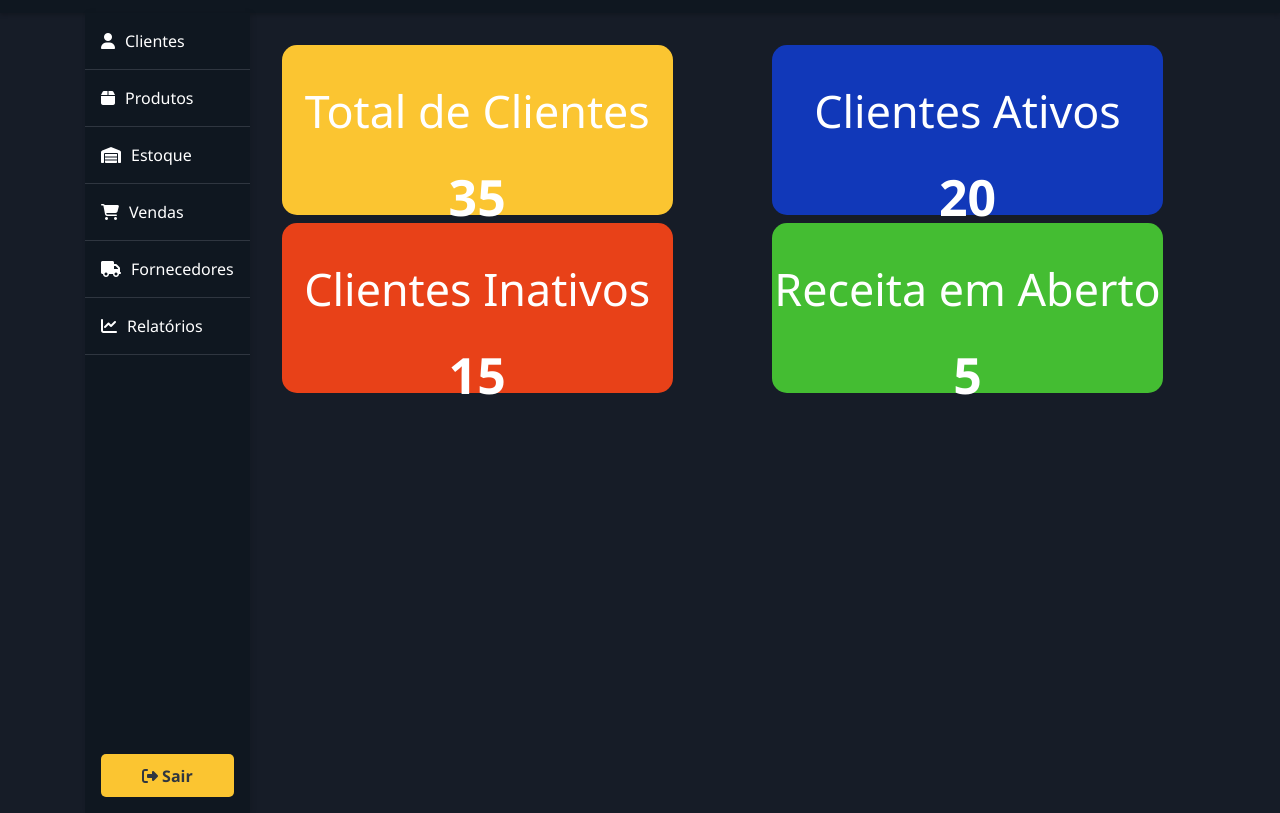
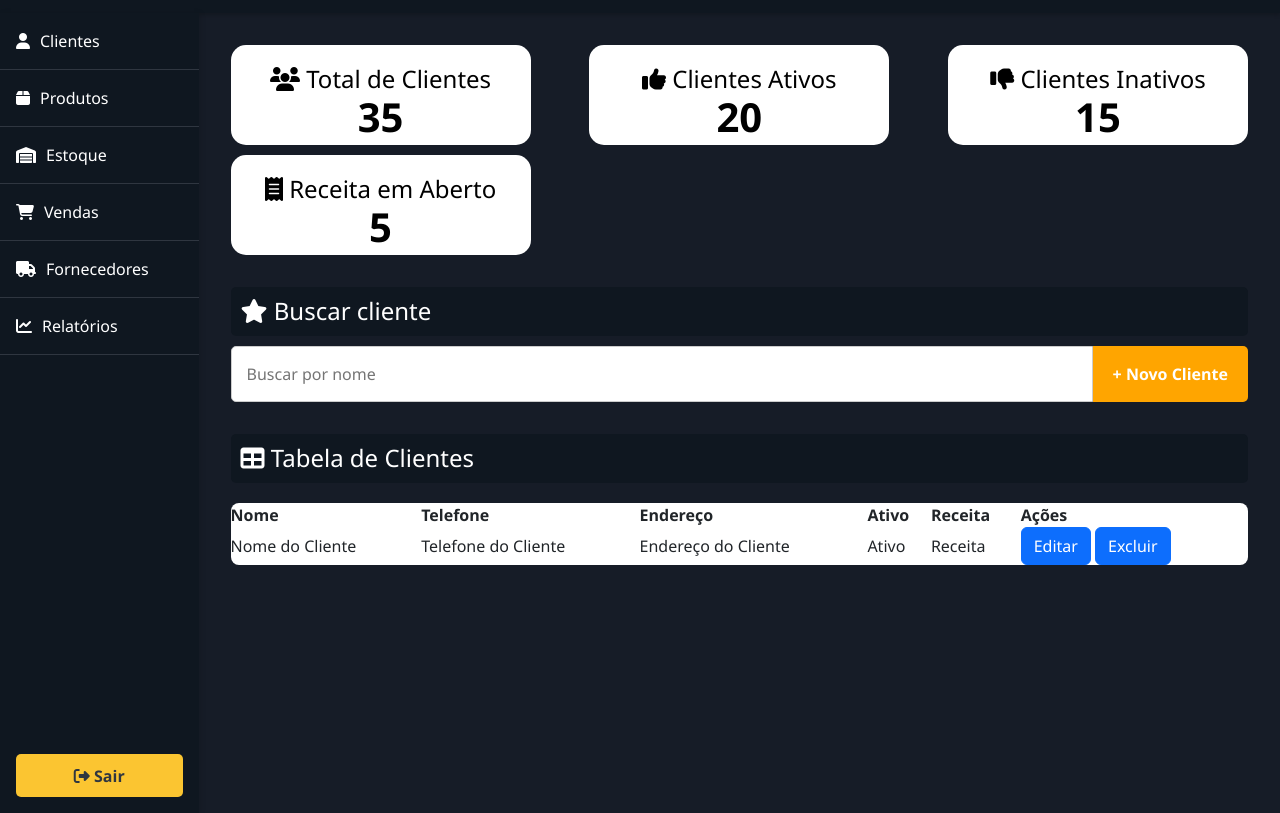
Before and after one commit to robertdouglasaimon/projeto-medcontrol, a website: page medcontrol-sistema/front-end/medcontrol-sistema/sistema.html in a window 1280 px wide. Shown: the part 66-879 px from the top of the page. Drawn offline with nearby package versions, Linux system fonts and the light colour scheme.

Commit message:
Add interface do usuário do painel do cliente e dependência do Bootstrap
- Introduz uma nova interface de painel do cliente com cartões de resumo, pesquisa, modal para adicionar clientes e um layout de tabela.

- Atualiza o CSS para melhorar o estilo e a interatividade.

- Adiciona o Bootstrap como dependência e atualiza o HTML para usar arquivos Bootstrap e CSS locais.

- Também inclui um arquivo de sessão SQL com consultas de seleção básicas para todas as tabelas principais.

```diff
--- /dev/null
+++ b/medcontrol-sistema/front-end/medcontrol-sistema/package.json
@@ -0,0 +1,5 @@
+{
+  "dependencies": {
+    "bootstrap": "^5.3.8"
+  }
+}
--- a/medcontrol-sistema/front-end/medcontrol-sistema/sistema.css
+++ b/medcontrol-sistema/front-end/medcontrol-sistema/sistema.css
@@ -185,57 +185,211 @@ main#app {
   padding: 2rem;
   overflow-y: auto;
 }
-/*----------------------------------------------------------------------------------------*/
+/*-------------------------------------------------------------------------------------------------------------------------------------------*/
 
-/*Estilizando o "clientes.js"-------------------------------------------------------------*/
+/*Estilizando o "clientes.js"----------------------------------------------------------------------------------------------------------------*/
+.container {
+  max-width: 100% !important;
+  padding-left: 0 !important;
+  padding-right: 0 !important;
+  margin-left: 0 !important;
+  margin-right: 0 !important;
+  width: 100% !important;
+}
+
 
 .card-clientes {
   display: flex;
   flex-direction: row;
   flex-wrap: wrap;
   justify-content: space-between;
-  gap: 8px;
+  gap: 10px;
   color: var(--cor-branca);
 }
 
 .card-clientes p {
-  font-size: 2.8rem;
-  margin-top: 2rem;
+  font-size: 1.5rem;
+  margin-top: 1rem;
+  color: var(--cor-preta);
 }
 
 .valores-clientes {
-  font-size: 50px;
+  position: relative;
+  top: -26px;
+  font-size: 40px;
   font-weight: bold;
+  color: var(--cor-preta);
 }
 
 .total-clientes {
-  width: 391px ;
-  height: 170px;
-  background-color: #fbc531;
+  width: 300px;
+  height: 100px;
+  background-color: var(--cor-branca);
   border-radius: 15px;
   text-align: center;
 }
 
 .cliente-ativo {
-  width: 391px ;
-  height: 170px;
-  background-color: #1138b9;
+  width: 300px;
+  height: 100px;
+  background-color: var(--cor-branca);
   border-radius: 15px;
   text-align: center;
 }
 
 .cliente-inativo {
-  width: 391px ;
-  height: 170px;
-  background-color: #e84118;
+  width: 300px;
+  height: 100px;
+  background-color: var(--cor-branca);
   border-radius: 15px;
   text-align: center;
 }
 
 .cliente-receita {
-  width: 391px ;
-  height: 170px;
-  background-color: #44bd32;
+  width: 300px;
+  height: 100px;
+  background-color: var(--cor-branca);
   border-radius: 15px;
   text-align: center;
 }
+
+/* Hover para cada card */
+.total-clientes:hover {
+  background-color: #f9ca24;
+  transform: scale(1.05);
+  transition: all 0.3s ease-in-out;
+
+  /* listra azul na parte inferior do card */
+  border-bottom: 5px solid #0984e3;
+}
+
+.cliente-ativo:hover {
+  background-color: #0d6efd;
+  transform: scale(1.05);
+  transition: all 0.3s ease-in-out;
+
+  /* listra azul na parte inferior do card */
+  border-bottom: 5px solid #0984e3;
+}
+
+.cliente-inativo:hover {
+  background-color: #ff6b6b;
+  transform: scale(1.05);
+  transition: all 0.3s ease-in-out;
+
+  /* listra azul na parte inferior do card */
+  border-bottom: 5px solid #0984e3;
+}
+
+.cliente-receita:hover {
+  background-color: #4cd137;
+  transform: scale(1.05);
+  transition: all 0.3s ease-in-out;
+
+  /* listra azul na parte inferior do card */
+  border-bottom: 5px solid #0984e3;
+}
+
+/* Estilo referente a barra de pesquisa -------------------------------------------------*/
+.clientes-header {
+  margin-top: 1rem;
+}
+
+.clientes-header h2 {
+  background-color: var(--fundo-principal);
+  padding: 10px;
+  font-size: 1.5rem;
+  margin-bottom: 10px;
+  margin-top: 2rem;
+  color: var(--cor-branca);
+  border-radius: 5px;
+}
+
+.clientes-pesquisa {
+  display: flex;
+  justify-content: space-between;
+  align-items: center;
+  margin-bottom: 20px;
+}
+
+.search-container {
+  display: flex;
+  gap: 10px;
+}
+
+.buscar-input {
+  flex: 1;
+  padding: 15px;
+  border-radius: 5px 0 0 5px;
+  border: 1px solid #ccc;
+  font-size: 1rem;
+  min-width: 0;
+}
+
+.input-wrapper {
+  position: relative;
+  display: flex;
+  width: 100%;
+  max-width: 100%;
+}
+
+.btn-novo-cliente {
+  background-color: orange;
+  color: white;
+  border: none;
+  border-radius: 0 5px 5px 0;
+  padding: 15px 20px;
+  cursor: pointer;
+  font-weight: bold;
+  white-space: nowrap;
+}
+
+.modal {
+  position: fixed;
+  top: 0;
+  left: 0;
+  width: 100%;
+  height: 100%;
+  background-color: rgba(0,0,0,0.5);
+  display: flex;
+  justify-content: center;
+  align-items: center;
+}
+
+.modal.hidden {
+  display: none;
+}
+
+.modal-content {
+  background-color: white;
+  padding: 20px;
+  border-radius: 8px;
+  width: 300px;
+}
+
+.fechar-modal {
+  float: right;
+  cursor: pointer;
+  font-size: 20px;
+}
+/*-------------------------------------------------------*/
+
+/* Estilo relacionado a tabela de clientes --------------*/
+.clientes-tabela h2 {
+  background-color: var(--fundo-principal);
+  padding: 10px;
+  font-size: 1.5rem;
+  margin-bottom: 10px;
+  margin-top: 2rem;
+  color: var(--cor-branca);
+  border-radius: 5px;
+}
+
+table {
+  width: 100%;
+  border-collapse: collapse;
+  margin-top: 20px;
+  background-color: var(--cor-branca);
+  border-radius: 8px;
+  overflow: hidden;
+}
--- a/medcontrol-sistema/front-end/medcontrol-sistema/sistema.html
+++ b/medcontrol-sistema/front-end/medcontrol-sistema/sistema.html
@@ -3,11 +3,12 @@
 <head>
   <meta charset="UTF-8" />
   <meta name="viewport" content="width=device-width, initial-scale=1.0" />
-  <title>MedControl - Sistema</title>
-  <link rel="stylesheet" href="node_modules/bootstrap/dist/css/bootstrap.min.css">
-  <link rel="stylesheet" href="sistema.css" />
+
+  <link rel="stylesheet" href="./node_modules/bootstrap/dist/css/bootstrap.min.css">
+  <link rel="stylesheet" href="./sistema.css" />
   <link rel="stylesheet" href="https://cdnjs.cloudflare.com/ajax/libs/font-awesome/6.4.0/css/all.min.css" />
   <link rel="shortcut icon" href="logo/logo-semfundo.png" type="image/x-icon">
+  <title>MedControl - Sistema</title>
 </head>
 <body>
   <header>
--- a/medcontrol-sistema/front-end/medcontrol-sistema/telas/clientes.js
+++ b/medcontrol-sistema/front-end/medcontrol-sistema/telas/clientes.js
@@ -1,31 +1,110 @@
 export function render() {
-  const div = document.createElement("div-clientes");
-  div.classList.add("div-clientes");
+  const div = document.createElement("div");
+  div.classList.add("tela-clientes");
   div.innerHTML = `
+    <section class="clientes-cards">
       <div class="card-clientes">
-
         <div class="total-clientes">
-        <p>Total de Clientes</p>
+          <p>
+              <i class="fas fa-users"></i>
+              Total de Clientes
+          </p>
           <span class="valores-clientes">35</span>
         </div>
-
         <div class="cliente-ativo">
-        <p>Clientes Ativos</p>
+          <p>
+              <i class="fas fa-thumbs-up"></i>
+              Clientes Ativos
+          </p>
           <span class="valores-clientes">20</span>
         </div>
-
         <div class="cliente-inativo">
-        <p>Clientes Inativos</p>
+          <p>
+              <i class="fas fa-thumbs-down"></i>
+              Clientes Inativos
+          </p>
           <span class="valores-clientes">15</span>
         </div>
-
         <div class="cliente-receita">
-        <p>Receita em Aberto</p>
+          <p>
+            <i class="fas fa-receipt"></i>
+            Receita em Aberto
+          </p>
           <span class="valores-clientes">5</span>
         </div>
 
+      </div>
+    </section>
+    <section class="clientes-header">
+      <h2> <i class="fas fa-star"></i> Buscar cliente </h2>
 
+      <div class="clientes-pesquisa">
+        <div class="input-wrapper">
+          <input type="text" placeholder="Buscar por nome" class="buscar-input" />
+          <button class="btn-novo-cliente" id="btnNovoCliente">+ Novo Cliente</button>
         </div>
+      </div>
+    </section>
+    <!-- Modal do botão 'Novo Cliente'-->
+    <div id="modalNovoCliente" class="modal hidden">
+      <div class="modal-content">
+        <span class="fechar-modal" id="fecharModal">&times;</span>
+        <h3>Cadastrar Novo Cliente</h3>
+        <!-- Formulário de cadastro aqui -->
+        <form>
+          <input type="text" placeholder="Nome do cliente" required />
+          <input type="text" placeholder="Inserir aqui as opções" required />
+          <input type="text" placeholder="Inserir aqui as opções" required />
+          <input type="text" placeholder="Inserir aqui as opções" required />
+          <button type="submit">Salvar</button>
+        </form>
+      </div>
+    </div>
+    <section class="clientes-tabela">
+      <h2> <i class="fas fa-table"></i> Tabela de Clientes </h2>
+      <table>
+        <thead>
+          <tr>
+            <th>Nome</th>
+            <th>Telefone</th>
+            <th>Endereço</th>
+            <th>Ativo</th>
+            <th>Receita</th>
+            <th>Ações</th>
+          </tr>
+        </thead>
+        <tbody>
+          <tr>
+            <td>Nome do Cliente</td>
+            <td>Telefone do Cliente</td>
+            <td>Endereço do Cliente</td>
+            <td>Ativo</td>
+            <td>Receita</td>
+            <td>
+              <button class="btn btn-primary editar-cliente">Editar</button>
+              <button class="btn btn-primary excluir-cliente">Excluir</button>
+            </td>
+          </tr>
+        </tbody>
+      </table>
+    </section>
+
   `;
+
+  // Script para abrir e fechar o modal
+  setTimeout(() => {
+    const btn = div.querySelector("#btnNovoCliente");
+    const modal = div.querySelector("#modalNovoCliente");
+    const close = div.querySelector("#fecharModal");
+
+    btn.addEventListener("click", () => {
+      modal.classList.remove("hidden");
+    });
+
+    close.addEventListener("click", () => {
+      modal.classList.add("hidden");
+    });
+  }, 0);
+
   return div;
 }
```
Also changed, not shown: 2 other files. Lines whose indentation alone changed are shown as unchanged.
